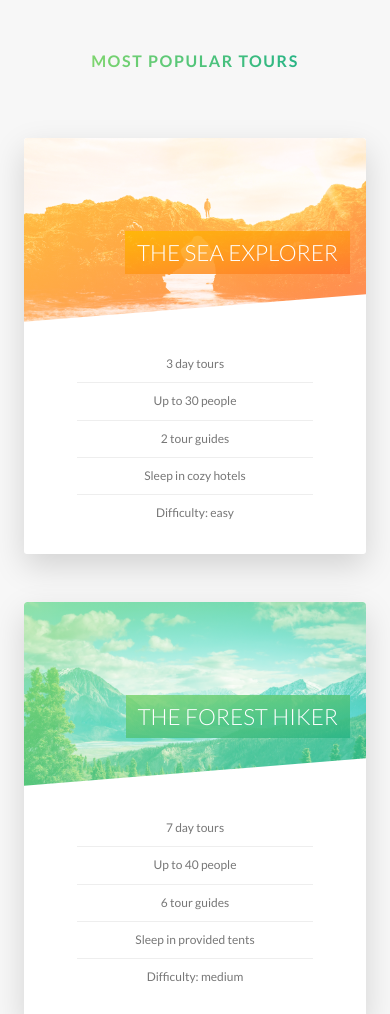
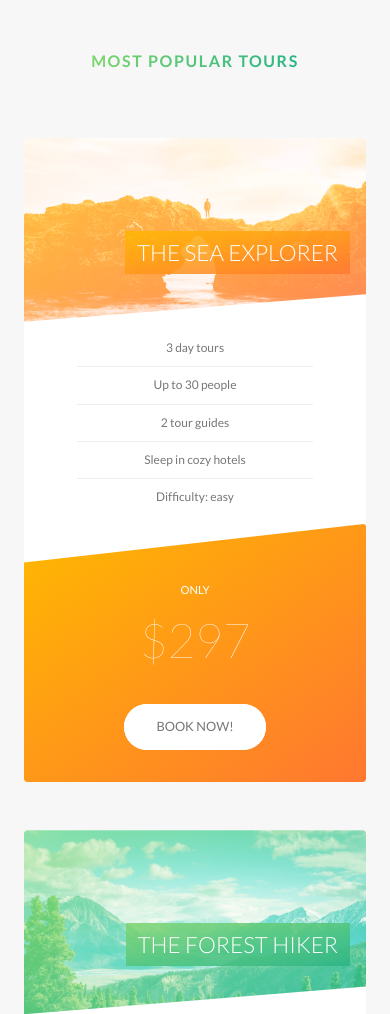
Before and after one commit to adamsJS23/natour-responsive, a website: page index.html in a window 390 px wide. Shown: the part 2560-3574 px from the top of the page. Drawn offline with Linux system fonts and the light colour scheme.

Commit message:
written media queries for booking section tours section stories section

```diff
--- a/sass/components/_card.scss
+++ b/sass/components/_card.scss
@@ -1,5 +1,4 @@
 .card {
-
   // FUNCTIONALITY
   perspective: 150rem;
   -moz-perspective: 150rem;
@@ -8,7 +7,7 @@
 
   &__side {
     height: 52rem;
-        transition: all .8s ease;
+    transition: all 0.8s ease;
     position: absolute;
     top: 0;
     left: 0;
@@ -16,7 +15,7 @@
     backface-visibility: hidden;
     border-radius: 3px;
     overflow: hidden;
-        box-shadow: 0 1.5rem 4rem rgba($color-black, .15);
+    box-shadow: 0 1.5rem 4rem rgba($color-black, 0.15);
 
     &--front {
       background-color: $color-white;
@@ -26,19 +25,30 @@
       transform: rotateY(180deg);
 
       &-1 {
-                background-image: linear-gradient(to right bottom, $color-secondary-light, $color-secondary-dark);
+        background-image: linear-gradient(
+          to right bottom,
+          $color-secondary-light,
+          $color-secondary-dark
+        );
       }
 
       &-2 {
-                background-image: linear-gradient(to right bottom, $color-primary-light, $color-primary-dark);
+        background-image: linear-gradient(
+          to right bottom,
+          $color-primary-light,
+          $color-primary-dark
+        );
       }
 
       &-3 {
-                background-image: linear-gradient(to right bottom, $color-tertiary-light, $color-tertiary-dark);
+        background-image: linear-gradient(
+          to right bottom,
+          $color-tertiary-light,
+          $color-tertiary-dark
+        );
       }
     }
   }
-
 
   &:hover &__side--front {
     transform: rotateY(-180deg);
@@ -47,7 +57,6 @@
   &:hover &__side--back {
     transform: rotateY(0);
   }
-
 
   // FRONT SIDE STYLING
   &__picture {
@@ -60,17 +69,29 @@
     border-top-right-radius: 3px;
 
     &--1 {
-            background-image: linear-gradient(to right bottom, $color-secondary-light, $color-secondary-dark),
+      background-image: linear-gradient(
+          to right bottom,
+          $color-secondary-light,
+          $color-secondary-dark
+        ),
         url(../img/nat-5.jpg);
     }
 
     &--2 {
-            background-image: linear-gradient(to right bottom, $color-primary-light, $color-primary-dark),
+      background-image: linear-gradient(
+          to right bottom,
+          $color-primary-light,
+          $color-primary-dark
+        ),
         url(../img/nat-6.jpg);
     }
 
     &--3 {
-            background-image: linear-gradient(to right bottom, $color-tertiary-light, $color-tertiary-dark),
+      background-image: linear-gradient(
+          to right bottom,
+          $color-tertiary-light,
+          $color-tertiary-dark
+        ),
         url(../img/nat-7.jpg);
     }
   }
@@ -85,7 +106,6 @@
     top: 12rem;
     right: 2rem;
     width: 75%;
-
   }
 
   &__heading-span {
@@ -94,21 +114,27 @@
     box-decoration-break: clone;
 
     &--1 {
-            background-image: linear-gradient(to right bottom,
-            rgba($color-secondary-light, .85),
-            rgba($color-secondary-dark, .85));
+      background-image: linear-gradient(
+        to right bottom,
+        rgba($color-secondary-light, 0.85),
+        rgba($color-secondary-dark, 0.85)
+      );
     }
 
     &--2 {
-            background-image: linear-gradient(to right bottom,
-            rgba($color-primary-light, .85),
-            rgba($color-primary-dark, .85));
+      background-image: linear-gradient(
+        to right bottom,
+        rgba($color-primary-light, 0.85),
+        rgba($color-primary-dark, 0.85)
+      );
     }
 
     &--3 {
-            background-image: linear-gradient(to right bottom,
-            rgba($color-tertiary-light, .85),
-            rgba($color-tertiary-dark, .85));
+      background-image: linear-gradient(
+        to right bottom,
+        rgba($color-tertiary-light, 0.85),
+        rgba($color-tertiary-dark, 0.85)
+      );
     }
   }
 
@@ -157,4 +183,52 @@
     font-size: 6rem;
     font-weight: 100;
   }
+
+  @include respond(tab-port) {
+    height: auto;
+    border-radius: 3px;
+    background-color: $color-white;
+    box-shadow: 0 1.5rem 4rem rgba
+    ($color-black, 0.15);
+    overflow: hidden;
+    &__side {
+        height: auto;
+        position: relative;
+        box-shadow: none;
+
+
+
+      &--back {
+        transform: rotateY(0);
+        clip-path: polygon(0 15%, 100% 0, 100% 100%, 0% 100%);
       }
+    }
+
+    &:hover &__side--front {
+      transform: rotateY(0);
+    }
+
+    &__details{
+        padding:1rem 3rem;
+    }
+
+    // FRONT SIDE STYLING
+    // FRONT SIDE STYLING
+    &__cta {
+      position: relative;
+      top: 0;
+      left: 0;
+      transform: translate(0);
+      width: 100%;
+      padding: 7rem 4rem 4rem 4rem;
+    }
+
+    &__price-box {
+      margin-bottom: 3rem;
+    }
+
+    &__price-value {
+      font-size: 6rem;
+    }
+  }
+}
--- a/sass/components/_form.scss
+++ b/sass/components/_form.scss
@@ -15,6 +15,10 @@
         width: 90%;
         display: block;
         transition: all .3s;
+
+        @include respond(tab-port){
+            width: 100%;
+        }
 
         &:focus {
             outline: none;
@@ -51,6 +55,11 @@
     &__radio-group {
         width: 49%;
         display: inline-block;
+
+        @include respond(tab-port){
+            width: 100%;
+            margin-bottom: 2rem;
+        }
     }
 
     &__radio-input {
--- a/sass/components/_story.scss
+++ b/sass/components/_story.scss
@@ -9,6 +9,16 @@
     font-size: $default-font-size;
     transform: skewX(-12deg);
 
+    @include respond(tab-port){
+        width: 100%;
+        padding: 4rem;
+        padding-left: 7rem;
+    }
+
+    @include respond(phone){
+        transform: skewX(0);
+    }
+
     &__shape {
         width: 15rem;
         height: 15rem;
@@ -19,6 +29,11 @@
         clip-path: circle(50% at 50% 50%);
         transform: translateX(-3rem) skewX(12deg);
         position: relative;
+
+        @include respond(phone){
+            transform: translateX(-3rem) skewX(0);
+        }
+
     }
 
     &__img {
@@ -30,7 +45,12 @@
 
     &__text {
         transform: skewX(12deg);
+
+        @include respond(phone){
+            transform: skewX(0);
+        }
     }
+
 
     &__caption {
         position: absolute;
--- a/sass/pages/_home.scss
+++ b/sass/pages/_home.scss
@@ -3,7 +3,7 @@
   padding: 25rem 0;
   margin-top: -20vh;
 
-    @include respond(tab-port){
+  @include respond(tab-port) {
     padding: 20rem 0;
   }
 }
@@ -13,7 +13,8 @@
   background-image: linear-gradient(
       to right bottom,
       rgba($color-primary-light, 0.8),
-        rgba($color-primary-dark, 0.8)),
+      rgba($color-primary-dark, 0.8)
+    ),
     url(../img/nat-4.jpg);
   background-size: cover;
   transform: skewY(-7deg);
@@ -23,7 +24,7 @@
     transform: skewY(7deg);
   }
 
-    @include respond(tab-port){
+  @include respond(tab-port) {
     padding: 10rem 0;
   }
 }
@@ -33,7 +34,7 @@
   padding: 25rem 0 15rem 0;
   margin-top: -10rem;
 
-    @include respond(tab-port){
+  @include respond(tab-port) {
     padding: 20rem 0 10rem 0;
   }
 }
@@ -41,35 +42,66 @@
 .section-stories {
   position: relative;
   padding: 15rem 0;
-    @include respond(tab-port){
+  @include respond(tab-port) {
     padding: 10rem 0;
   }
-
 }
 
 .section-book {
   padding: 15rem 0;
-    background-image: linear-gradient(to right bottom, $color-primary-light, $color-primary-dark);
+  background-image: linear-gradient(
+    to right bottom,
+    $color-primary-light,
+    $color-primary-dark
+  );
 
-    @include respond(tab-port){
+  @include respond(tab-port) {
     padding: 10rem 0;
   }
 }
 
 .book {
-    background-image: linear-gradient(105deg,
-                                    rgba($color-white, .9) 0%,
-                                    rgba($color-white, .9) 50%,
-                                    transparent 50%) ,
+  background-image: linear-gradient(
+      105deg,
+      rgba($color-white, 0.9) 0%,
+      rgba($color-white, 0.9) 50%,
+      transparent 50%
+    ),
     url(../img/nat-10.jpg);
   background-size: 100%;
   border-radius: 3px;
-    box-shadow: 0 1.5rem 4rem rgba($color-black, .2);
+  box-shadow: 0 1.5rem 4rem rgba($color-black, 0.2);
 
-    height: 50rem;
+  @include respond(tab-land) {
+    background-image: linear-gradient(
+        105deg,
+        rgba($color-white, 0.9) 0%,
+        rgba($color-white, 0.9) 65%,
+        transparent 65%
+      ),
+      url(../img/nat-10.jpg);
+    background-size: cover;
+  }
+  @include respond(tab-port) {
+    background-image: linear-gradient(
+        105deg,
+        rgba($color-white, 0.9) 0%,
+        rgba($color-white, 0.9) 100%
+      ),
+      url(../img/nat-10.jpg);
+    background-size: cover;
+  }
 
   &__form {
     width: 50%;
     padding: 6rem;
+
+    @include respond(tab-land) {
+      width: 65%;
+    }
+
+    @include respond(tab-land) {
+      width: 100%;
     }
   }
+}
```
Also changed, not shown: css/style.css. Lines whose indentation alone changed are shown as unchanged.
